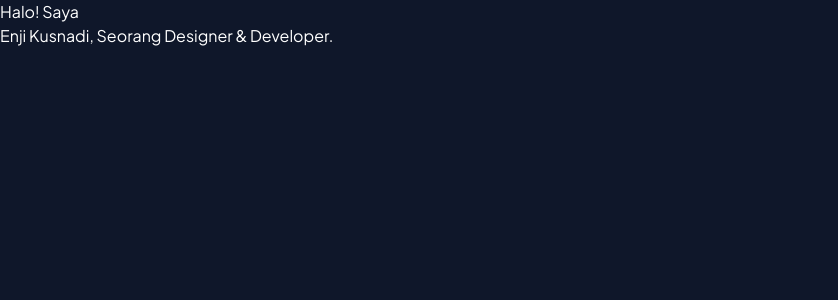
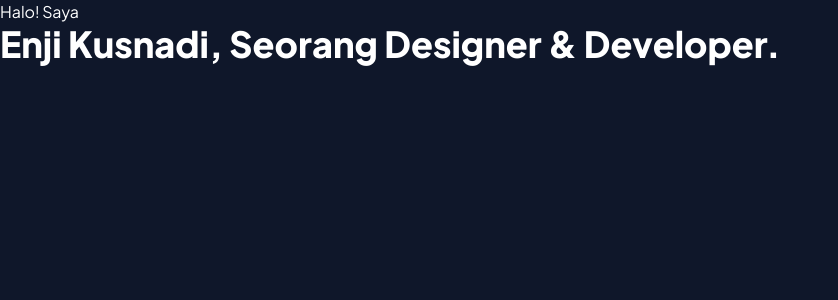
Before and after one commit to enjidev/enji.dev, a Next.js app: page / in a window 1280 px wide. Shown: the top 300 px of the page, without its empty margins (0-838 px from the left). Built offline with nearby package versions, Linux system fonts and the light colour scheme.

Commit message:
refactor: make font as a component

```diff
--- /dev/null
+++ b/src/components/fonts/PlusJakartaSans.tsx
@@ -0,0 +1,15 @@
+import { Plus_Jakarta_Sans } from '@next/font/google';
+
+const font = Plus_Jakarta_Sans({
+  subsets: ['latin'],
+});
+
+const PlusJakartaSans = () => (
+  <style global jsx>{`
+    html {
+      font-family: ${font.style.fontFamily}, sans-serif;
+    }
+  `}</style>
+);
+
+export default PlusJakartaSans;
--- a/src/components/layouts/Root.tsx
+++ b/src/components/layouts/Root.tsx
@@ -1,15 +1,12 @@
-import { Plus_Jakarta_Sans } from '@next/font/google';
+import PlusJakartaSans from '@/components/fonts/PlusJakartaSans';
 import type { ReactNode } from 'react';
-
-const _font = Plus_Jakarta_Sans({
-  subsets: ['latin'],
-});
 
 const Root = ({ children }: { children: ReactNode }) => {
   return (
-    <div id="__next-layout" className={_font.className}>
+    <>
+      <PlusJakartaSans />
       <main>{children}</main>
-    </div>
+    </>
   );
 };
 
--- a/src/pages/index.tsx
+++ b/src/pages/index.tsx
@@ -11,7 +11,9 @@ const Index: NextPage = () => {
       </Head>
       <>
         <p>Halo! Saya</p>
-        <h1>Enji Kusnadi, Seorang Designer & Developer.</h1>
+        <h1 className="text-4xl font-extrabold">
+          Enji Kusnadi, Seorang Designer & Developer.
+        </h1>
       </>
     </>
   );
--- a/src/styles/globals.css
+++ b/src/styles/globals.css
@@ -5,8 +5,7 @@
 @layer base {
   html,
   body,
-  #__next,
-  #__next-layout {
+  #__next {
     @apply h-full;
   }
 
```
